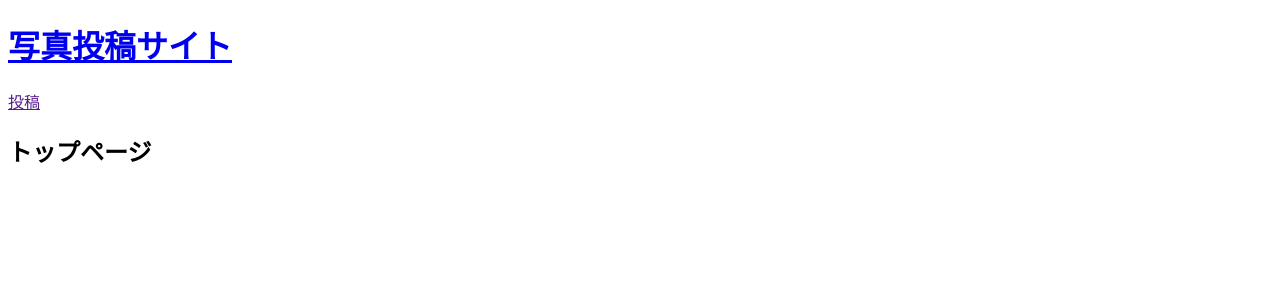
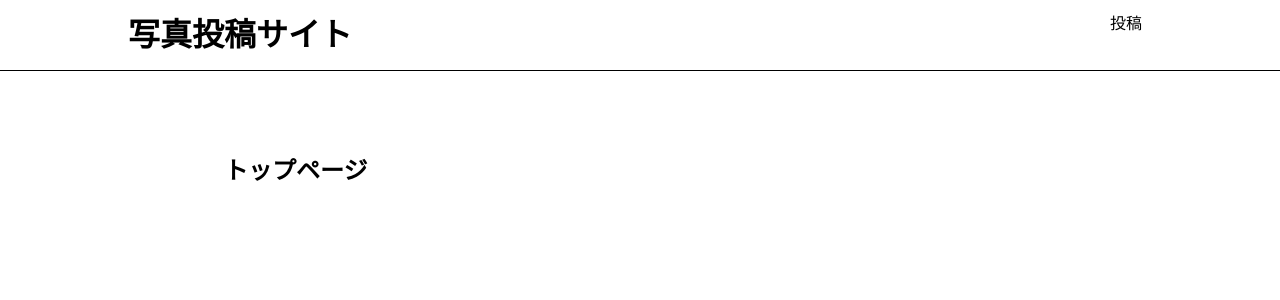
Before and after one commit to tetsubinmaru/PhotoService, a Django app: template app/templates/app/index.html in a window 1280 px wide. Shown: the top 300 px of the page. Run offline with Django 3.2, Linux system fonts and the light colour scheme; the template is opened without the code that fills it, so the values that code supplies are empty.

Commit message:
second commit

```diff
--- /dev/null
+++ b/app/templates/app/base.html
@@ -0,0 +1,22 @@
+{% load static %}
+
+<!DOCTYPE html>
+<html>
+<head>
+    <title>写真投稿サイト</title>
+    <link rel="stylesheet"  type="text/css" href="{% static 'css/style.css' %}">
+</head>
+<body>
+    <header>
+        <div class="container">
+            <h1><a href="{% url 'app:index' %}">写真投稿サイト</a></h1>
+            <div class="header-menu">
+                <a href="">投稿</a>
+            </div>
+        </div>
+    </header>
+    <div class="container">
+        {% block content %}{% endblock %}
+    </div>
+</body>
+</html>
--- a/app/templates/app/index.html
+++ b/app/templates/app/index.html
@@ -1,19 +1,5 @@
-<!DOCTYPE html>
-<html>
-<head>
-    <title>写真投稿サイト</title>
-</head>
-<body>
-    <header>
-        <div class="container">
-            <h1><a href="{% url 'app:index' %}">写真投稿サイト</a></h1>
-            <div class="header-menu">
-                <a href="">投稿</a>
-            </div>
-        </div>
-    </header>
-    <div class="container">
-        <h2>トップページ</h2>
-    </div>
-</body>
-</html>
+{% extends 'app/base.html' %}
+
+{% block content %}
+<h2>トップページ</h2>
+{% endblock %}
--- /dev/null
+++ b/static/css/style.css
@@ -0,0 +1,105 @@
+html, body{
+    margin: 0;
+}
+
+div {
+    box-sizing: border-box;
+}
+
+a {
+    text-decoration: none;
+    color: #000;
+}
+
+.container {
+    width: 80%;
+    margin: auto;
+    overflow: auto;
+}
+
+header {
+    border-bottom: solid 1px #000;
+    height: 70px;
+}
+
+header .container {
+    display: flex;
+    justify-content: space-between;
+}
+
+body > .container {
+    width: 65%;
+    padding-top: 60px;
+
+}
+
+header h1 {
+    margin: 0;
+    height: 100%;
+    line-height: 70px;
+}
+
+.header-menu {
+    display: flex;
+    align-items: conter;
+}
+
+.header-menu a {
+    padding: 10px;
+    margin-left: 10px;
+}
+
+.photo {
+    width: calc(100%/3);
+    float: left;
+    padding-top: 10px;
+    margin-bottom: 15px;
+}
+
+.photo a {
+    display: block;
+}
+
+.photo-info a:hover {
+    text-decoration: underline;
+}
+
+.photo-info .category {
+    display: inline-block;
+    padding: 2px 5px;
+    border-radius: 4px;
+    font-size: 12px;
+    color: #fff;
+    background-color: #000;
+}
+
+.user-name {
+    font-size: 30px;
+}
+
+.photo-img {
+    width: 100%;
+    max-width: 500px;
+    height: 300px;
+    object-fit: cover;
+    border-radius: 4px;
+}
+
+.photo-img:hover {
+    opacity: 0.8;
+}
+
+.photo-detail .photo-img {
+    object-fit: contain;
+}
+
+.photo-detail .photo-img:hover {
+    opacity: 1;
+}
+
+.message-success {
+    background-color: #00d1b2;
+    padding: 10px;
+    padding-left: 30px;
+    border-radius: 4px;
+}
```
Also changed, not shown: PhotoService/settings.py (+6 -2 lines).
